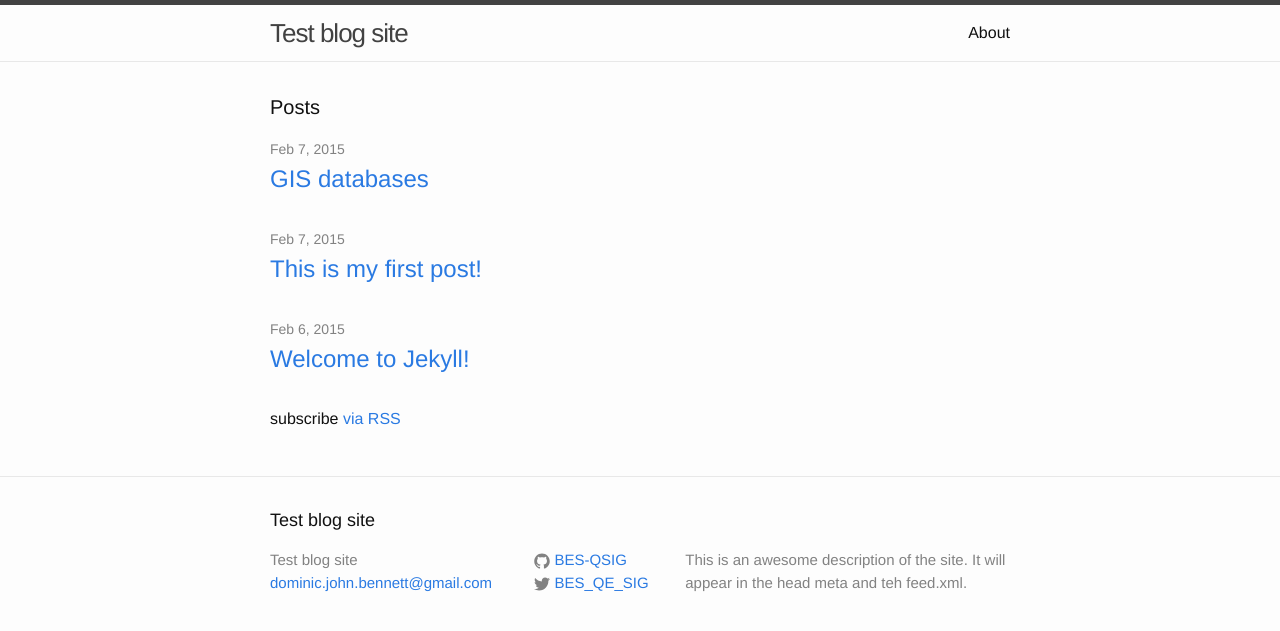
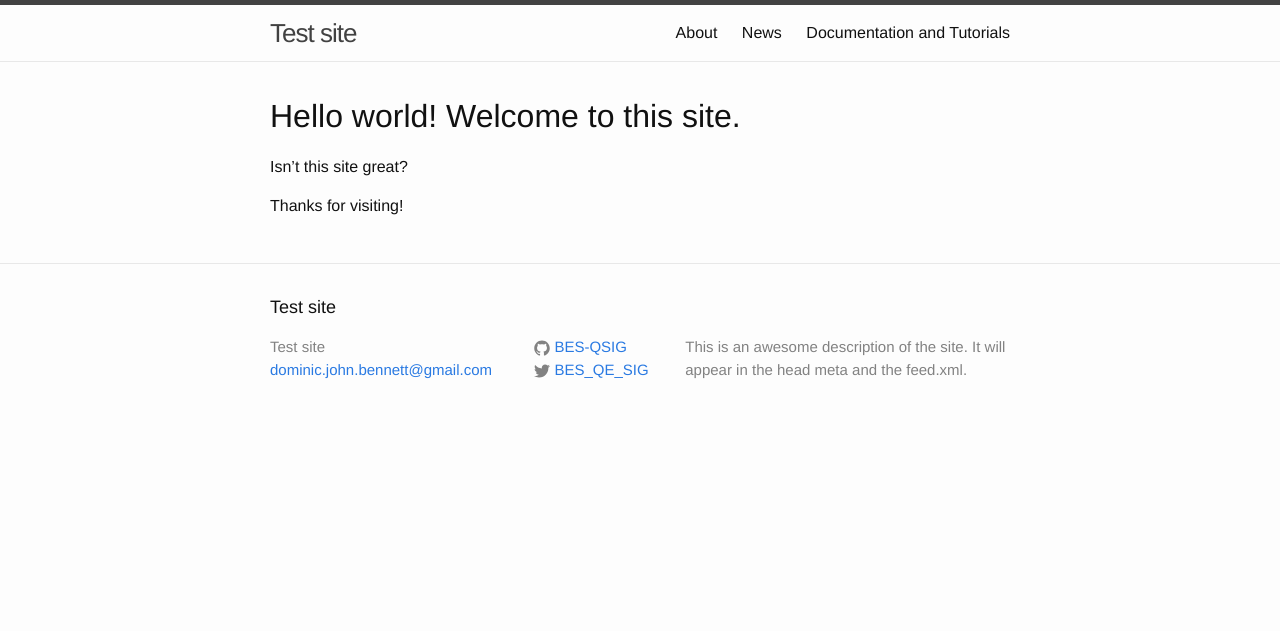
Before and after one commit to BES-QSIG/Test-guides, a Jekyll site: the page built from index.md, in a window 1280 px wide. Shown: the top 631 px of the page. Built offline with Jekyll 4.4.1, drawn with Linux system fonts in a browser that asks for light colours.

Commit message:
Updated site, more wiki like.

```diff
--- a/_config.yml
+++ b/_config.yml
@@ -1,13 +1,19 @@
 # Site settings
-title: Test blog site
+title: Test site
 email: dominic.john.bennett@gmail.com
 description: > # this means to ignore newlines until "baseurl:"
   This is an awesome description of the site. It will appear in the head meta
-  and teh feed.xml.
+  and the feed.xml.
 baseurl: "/test" # the subpath of your site, e.g. /blog/
 url: "http://bes-qsig.github.io" # the base hostname & protocol for your site
+relative_permalinks: false
+permalink: /news/:year/:month/:day/:title/
 twitter_username: BES_QE_SIG
 github_username:  BES-QSIG
 
 # Build settings
 markdown: kramdown
+
+collections:
+  docs:
+    output: true
--- a/index.html
+++ /dev/null
@@ -1,23 +0,0 @@
----
-layout: default
----
-
-<div class="home">
-
-  <h1 class="page-heading">Posts</h1>
-
-  <ul class="post-list">
-    {% for post in site.posts %}
-      <li>
-        <span class="post-meta">{{ post.date | date: "%b %-d, %Y" }}</span>
-
-        <h2>
-          <a class="post-link" href="{{ post.url | prepend: site.baseurl }}">{{ post.title }}</a>
-        </h2>
-      </li>
-    {% endfor %}
-  </ul>
-
-  <p class="rss-subscribe">subscribe <a href="{{ "/feed.xml" | prepend: site.baseurl }}">via RSS</a></p>
-
-</div>
--- /dev/null
+++ b/index.md
@@ -0,0 +1,8 @@
+---
+layout: default
+---
+
+# Hello world! Welcome to this site.
+Isn't this site great?
+
+Thanks for visiting!
```
Also changed, not shown: _docs/tutorial1.markdown (added, +14 -0 lines), _docs/tutorial2.markdown (added, +12 -0 lines), _docs/tutorial3.markdown (added, +23 -0 lines), news/index.html (added, +16 -0 lines), tutorials.md (added, +15 -0 lines), README.md, img/mara_cat.jpg (added), 2 other files.
